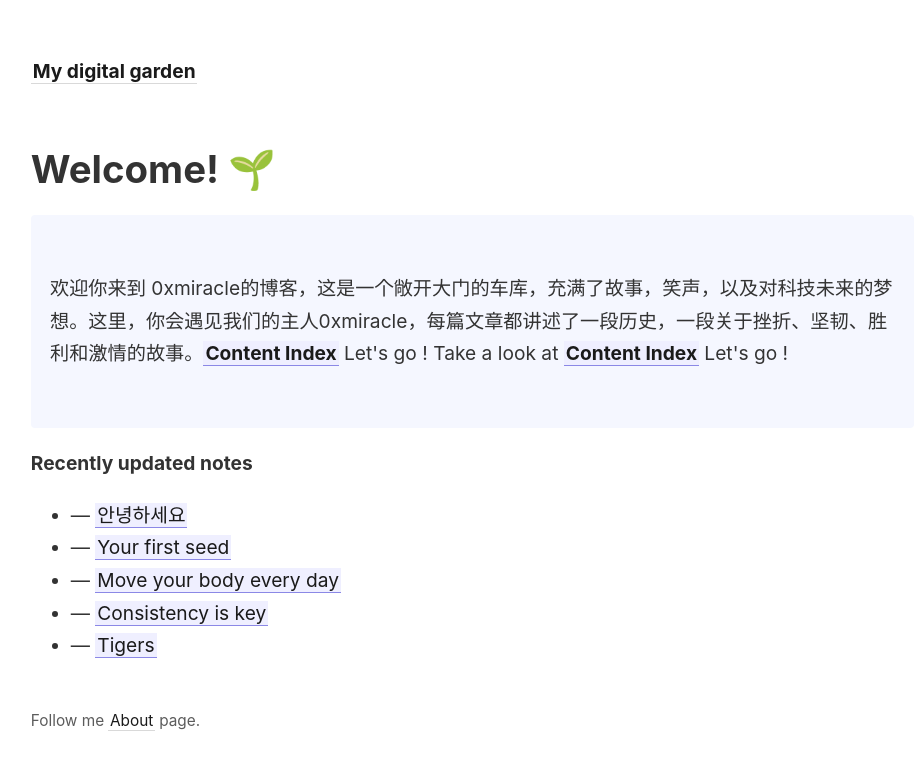
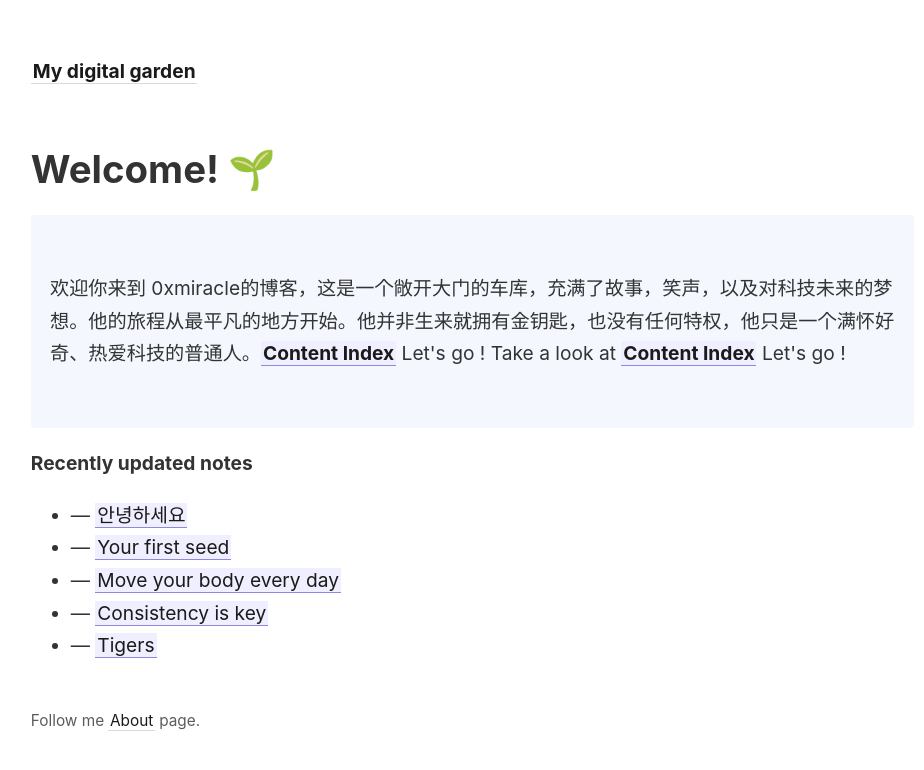
Before and after one commit to lkyxuan/bbbblog, a Jekyll site: the page built from _pages/index.md, in a window 1280 px wide. Shown: the top 770 px of the page, without its empty margins (46-970 px from the left). Built offline with Jekyll 4.4.1, drawn with Linux system fonts in a browser that asks for light colours.

Commit message:
vault backup: 2023-07-14 03:59:35
Affected files:
_pages/index.md

```diff
--- a/_pages/index.md
+++ b/_pages/index.md
@@ -10,7 +10,7 @@ permalink: /
 <p style="padding: 3em 1em; background: #f5f7ff; border-radius: 4px;">
 
 
-  欢迎你来到 0xmiracle的博客，这是一个敞开大门的车库，充满了故事，笑声，以及对科技未来的梦想。这里，你会遇见我们的主人0xmiracle，每篇文章都讲述了一段历史，一段关于挫折、坚韧、胜利和激情的故事。<span style="font-weight: bold">[[Content Index]]</span> Let's go !
+  欢迎你来到 0xmiracle的博客，这是一个敞开大门的车库，充满了故事，笑声，以及对科技未来的梦想。他的旅程从最平凡的地方开始。他并非生来就拥有金钥匙，也没有任何特权，他只是一个满怀好奇、热爱科技的普通人。<span style="font-weight: bold">[[Content Index]]</span> Let's go !
   Take a look at <span style="font-weight: bold">[[Content Index]]</span> Let's go !
 
 
```
